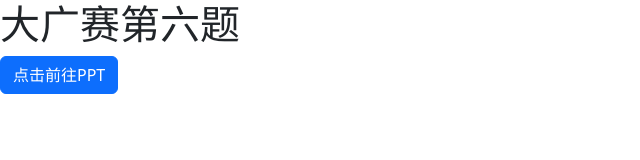
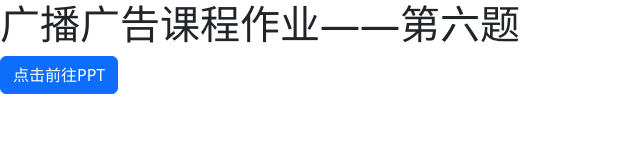
Before and after one commit to NCT2023/NCT2023.github.io, a plain HTML site: page 1/index.html in a window 1280 px wide. Shown: the whole page, without its empty margins (0-640 px from the left). Drawn offline with nearby package versions, Linux system fonts and the light colour scheme.

Commit message:
Update index.html

```diff
--- a/1/index.html
+++ b/1/index.html
@@ -9,7 +9,7 @@
    <script src="https://cdn.jsdelivr.net/npm/bootstrap@5.3.0/dist/js/bootstrap.min.js" integrity="sha384-fbbOQedDUMZZ5KreZpsbe1LCZPVmfTnH7ois6mU1QK+m14rQ1l2bGBq41eYeM/fS" crossorigin="anonymous"></script>
   </head>
   <body>
-    <h1>大广赛第六题</h1>
+    <h1>广播广告课程作业——第六题</h1>
     <a class="btn btn-primary" href="https://www.canva.cn/design/DAFQWbSk4aY/CoUQ1sqFFweCaNLIK3SeLA/edit?utm_content=DAFQWbSk4aY&utm_campaign=designshare&utm_medium=link2&utm_source=sharebutton" role="button">点击前往PPT</a>
     <script src="https://cdn.jsdelivr.net/npm/bootstrap@5.3.0/dist/js/bootstrap.bundle.min.js" integrity="sha384-geWF76RCwLtnZ8qwWowPQNguL3RmwHVBC9FhGdlKrxdiJJigb/j/68SIy3Te4Bkz" crossorigin="anonymous"></script>
   </body>
```
